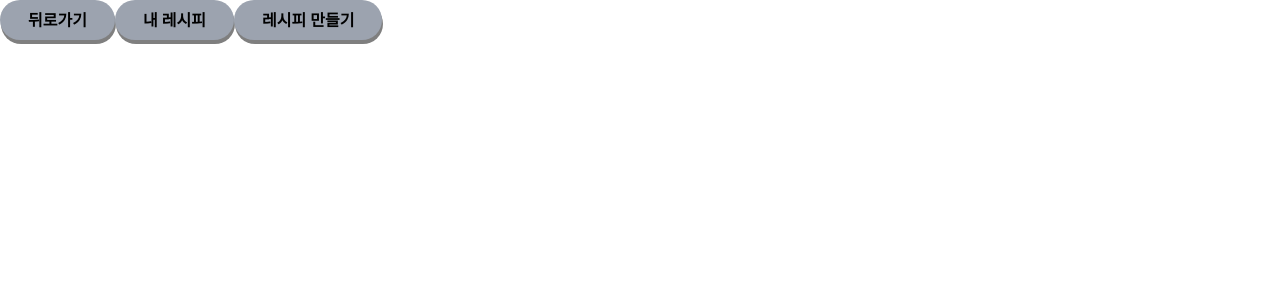
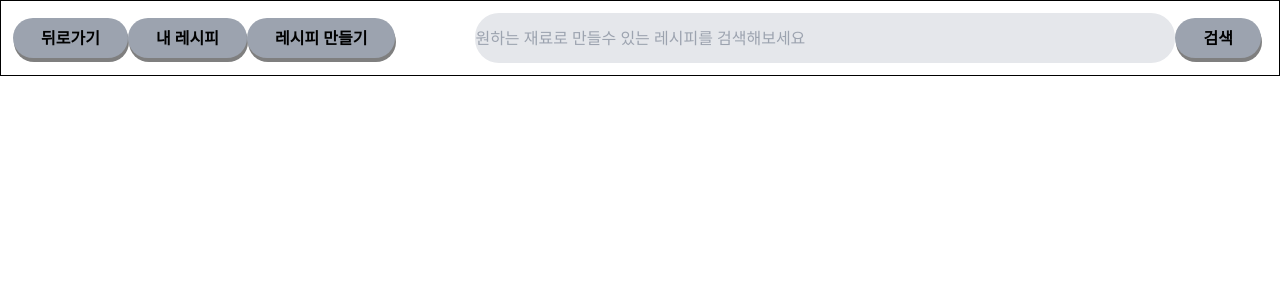
Before and after one commit to MkBaek0229/Recipe_Frontend-, a React (Vite) app: page /recipe in a window 1280 px wide. Shown: the top 300 px of the page. Built offline with nearby package versions, Linux system fonts and the light colour scheme; the HTML template or start-up script is replaced by a standard one.

Commit message:
레시피 페이지 헤드메뉴바 작업

```diff
--- /dev/null
+++ b/src/components/Headerbar.jsx
@@ -0,0 +1,17 @@
+import Menubutton from "./Menubutton";
+import { Link } from "react-router-dom";
+
+function Headerbar() {
+    return (
+    <div className="border border-solid border-black relative min-w-[1000px] p-3 mx-auto">
+        <Link to={'/'}><Menubutton name="뒤로가기"/></Link>
+        <Menubutton name="내 레시피"/>
+        <Menubutton name="레시피 만들기"/>
+        <input className="rounded-3xl border-black bg-gray-200 w-[700px] h-[50px] ml-[80px]" type="text" placeholder="원하는 재료로 만들수 있는 레시피를 검색해보세요"/>
+        <Menubutton name="검색"/>
+
+    </div>
+    );
+}
+
+export default Headerbar;
--- a/src/page/Recipe.jsx
+++ b/src/page/Recipe.jsx
@@ -1,11 +1,9 @@
-import Menubutton from "../components/Menubutton";
+import Headerbar from "../components/Headerbar";
 
 function Recipe() {
     return (
         <>
-        <Menubutton name="뒤로가기"/>
-        <Menubutton name="내 레시피"/>
-        <Menubutton name="레시피 만들기"/>
+        <Headerbar />
         </>
      );
 }
```
